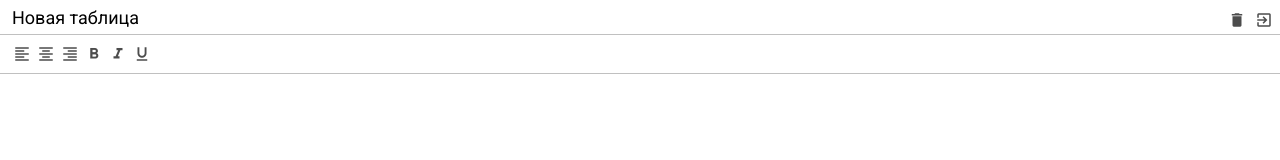
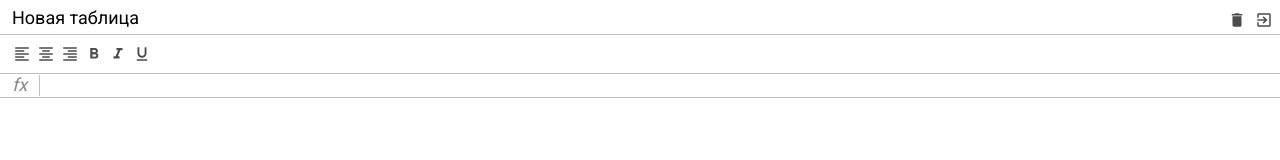
Before and after one commit to Gr0ks/pure_js_excel, a website built with webpack: page src/index.html in a window 1280 px wide. Built offline with nearby package versions, Linux system fonts and the light colour scheme.

Commit message:
add formula element css style

```diff
--- a/src/index.html
+++ b/src/index.html
@@ -11,6 +11,7 @@
 <body>
   <div id="app" class="container">
     <div class="excel">
+
       <div class="excel__header">
 
         <input type="text" class="header__input input" value="Новая таблица" />
@@ -55,7 +56,13 @@
 
       </div>
 
-      <div class="excel__formula"></div>
+      <div class="excel__formula">
+
+        <div class="info">fx</div>
+
+        <div class="input" contenteditable spellcheck="false"></div>
+
+      </div>
 
       <div class="excel__table"></div>
     </div>
--- a/src/scss/_variables.scss
+++ b/src/scss/_variables.scss
@@ -1,3 +1,5 @@
 $header-height: 34px;
 $toolbar-height: 40px;
+$formula-height: 24px;
+$info-cell-width: 40px;
 $border-color: #c0c0c0;
--- a/src/scss/formula.scss
+++ b/src/scss/formula.scss
@@ -2,5 +2,29 @@
 @import "mixins";
 
 .excel__formula {
+  position: absolute;
+  left: 0;
+  right: 0;
+  top: $header-height + $toolbar-height;
+  height: $formula-height;
+  display: flex;
+  align-items: center;
+  border-bottom: 1px solid $border-color;
 
+  .info {
+    font-size: 18px;
+    font-style: italic;
+    text-align: center;
+    border-right: 1px solid $border-color;
+    min-width: $info-cell-width;
+  }
+
+  .input {
+    padding: 4px;
+    font-size: 12px;
+    outline: none;
+    width: 100%;
+    height: 100%;
+    color: #000;
+  }
 }
--- a/src/scss/index.scss
+++ b/src/scss/index.scss
@@ -19,4 +19,5 @@ body {
 
 .excel {
   position: relative;
+  color: #888;
 }
```
